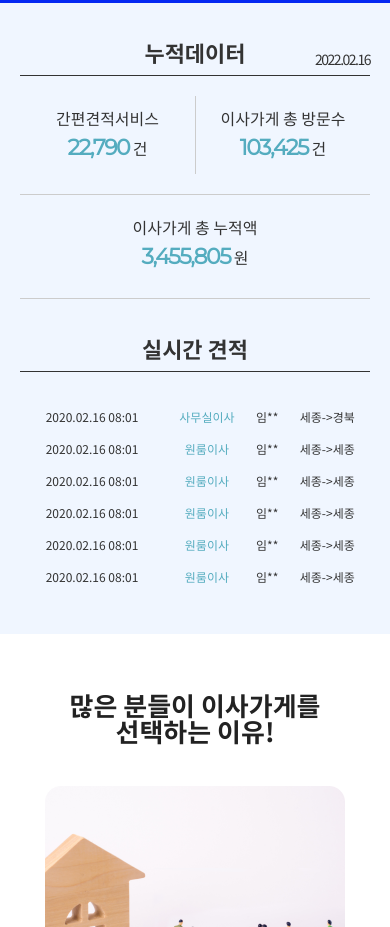
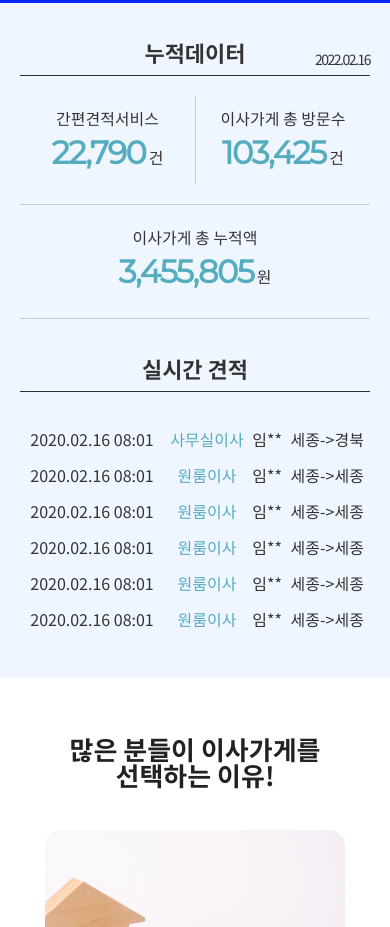
Before and after one commit to leeyunhee7/esastore, a plain HTML site: page index.html in a window 390 px wide. Shown: the part 1260-2187 px from the top of the page. Drawn offline with nearby package versions, Linux system fonts and the light colour scheme; a web font is replaced by a local one.

Commit message:
Add files via upload

```diff
--- a/css/main_layout.css
+++ b/css/main_layout.css
@@ -392,8 +392,8 @@ nav > ul > li > a{display:block;height:34px;}
     .estimate_box .estimate_lt{width:100%;color:#ffffff;justify-content: start;padding:60px 20px 60px}
     .list_bx span.tit1{padding-left:2%;width:17%;justify-content: space-between;padding-top:17px;}
     .estimate_box .estimate_rt{width:100%;color:#333333;justify-content: end;background:#f0f6ff;padding:40px 20px}
-    .estimate_data div i{display:inline-block;font-size:1.375rem;padding-top:10px;font-weight:bold;font-family:'montserrat','NotoSansKR','Malgun Gothic','맑은 고딕',dotum,'돋움',sans-serif; color:#54ACBF;letter-spacing:-1.5px}
-    .estimate_list table td{padding:10px 0px;font-size:0.75rem;}
+    .estimate_data div i{display:inline-block;font-size:2rem;padding-top:10px;font-weight:bold;font-family:'montserrat','NotoSansKR','Malgun Gothic','맑은 고딕',dotum,'돋움',sans-serif; color:#54ACBF;letter-spacing:-1.5px}
+    .estimate_list table td{padding:10px 0px;font-size:1rem;}
     .calenda_faq_box {margin-top:50px;}
     .calenda_faq_box .calenda{width:100%;padding:20px 0 40px 0; text-align:center;}
     .calenda_faq_box .faq{display:flex;width:100%;height:100%;margin-top:60px;}
```
